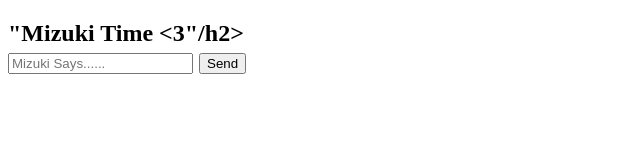
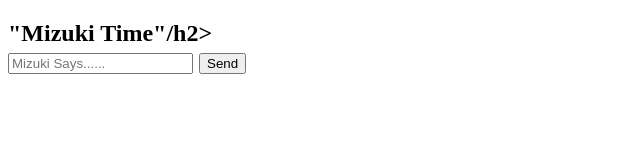
Before and after one commit to BlueAxolotl79/TalkBot, a plain HTML site: page index.html in a window 1280 px wide. Shown: the full height of the page, 0-640 px from the left. Drawn offline with Linux system fonts and the light colour scheme.

Commit message:
Update index.html

```diff
--- a/index.html
+++ b/index.html
@@ -4,7 +4,7 @@
   <title>The Real Mizuki</title>
 </head>
 <body>
-  <h2>"Mizuki Time <3"/h2>
+  <h2>"Mizuki Time"/h2>
   <form id="webhookForm">
     <input type="text" id="messageInput" placeholder="Mizuki Says......" required />
     <button type="submit">Send</button>
```
